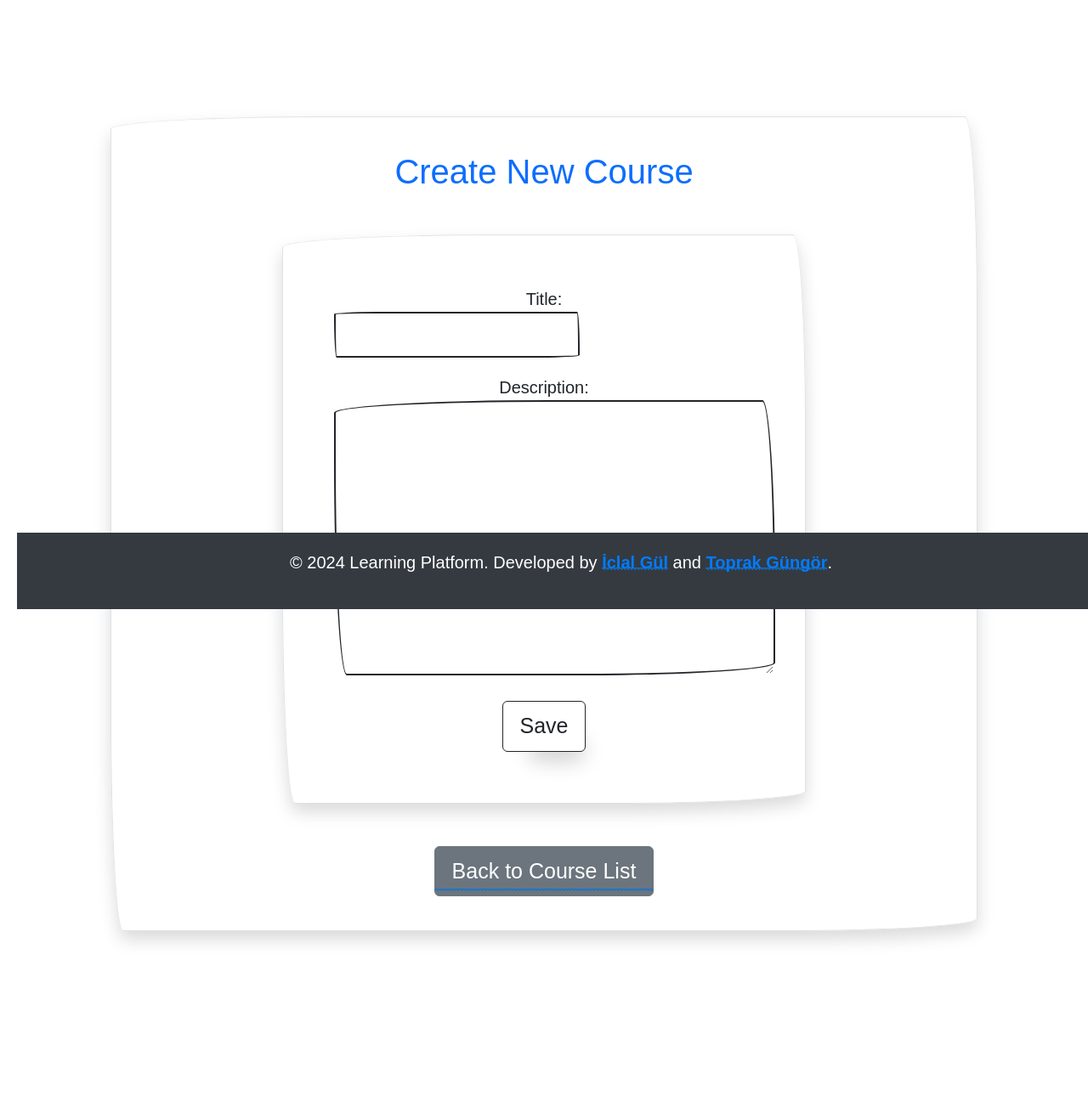
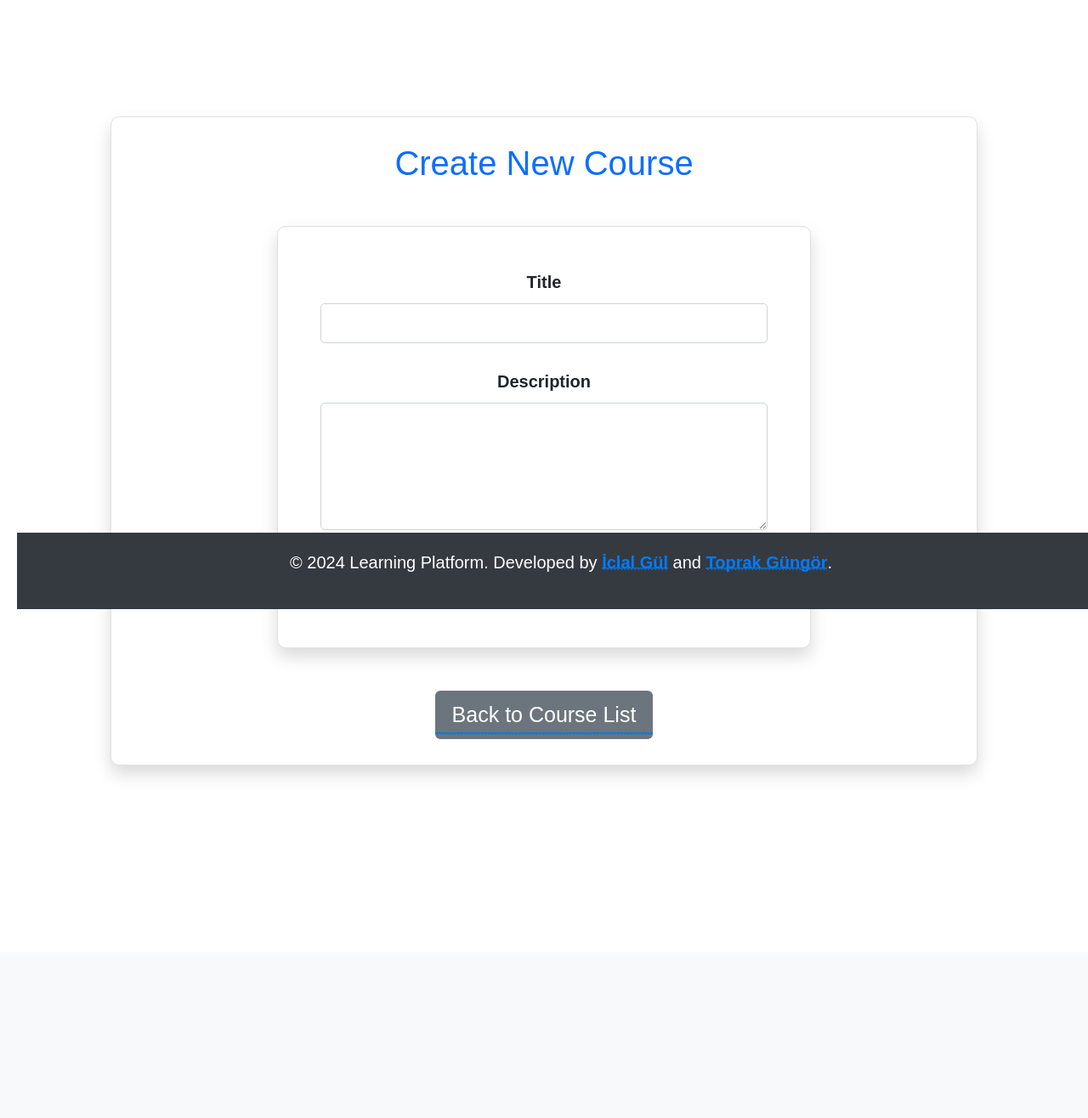
Before and after one commit to b2210356037/learning_platform, a Django app: page /courses/create/ in a window 1280 px wide. Shown: the part 83-1399 px from the top of the page at 85% size. After the commit the page ends 995 px from the top, so only its background shows below. Run offline with Django 5.2, Linux system fonts and the light colour scheme; a user stored in the database is signed in; some libraries are stand-ins or nearby versions; some web fonts are replaced.

Commit message:
html_fixed

```diff
--- a/learning_platform/static/css/styles.css
+++ b/learning_platform/static/css/styles.css
@@ -131,3 +131,54 @@ body {
     color: #ffffff;
     box-shadow: 0 4px 8px rgba(0, 0, 0, 0.2);
 }
+
+/* Genel Stil Ayarları */
+body {
+    padding-top: 5rem;
+    margin-bottom: 4rem;
+}
+
+.paper {
+    background-color: #ffffff; /* Beyaz arka plan rengi */
+    border-radius: 0.5rem; /* Köşe yuvarlaklığı */
+    padding: 1.5rem; /* İç boşluk */
+    box-shadow: 0 4px 8px rgba(0, 0, 0, 0.1); /* Hafif gölge */
+}
+
+/* Form Etiketleri ve Alanlar için Stil */
+.form-group {
+    margin-bottom: 1.5rem; /* Alanlar arasında boşluk */
+}
+
+.form-label {
+    font-weight: bold; /* Etiketlerin kalın font ile görünmesini sağlar */
+    margin-bottom: 0.5rem; /* Etiket ve input arasında boşluk */
+    display: block; /* Etiketi blok olarak gösterir */
+    text-align: center; /* Etiketleri ortalar */
+}
+
+.form-control {
+    display: block; /* Input kutusunu blok olarak gösterir */
+    width: 100%; /* Genişliği %100 yaparak tam genişlik sağlar */
+    border-radius: 0.25rem; /* Input köşelerini yuvarlar */
+    box-shadow: none; /* Input kutularının gölgesini kaldırır */
+}
+
+/* Textarea için Stil */
+textarea.form-control {
+    height: 150px; /* Yüksekliği ayarlar */
+    resize: vertical; /* Sadece dikey olarak yeniden boyutlandırılabilir */
+}
+
+/* Button için Stil */
+.btn-primary {
+    background-color: #007bff; /* Mavi arka plan rengi */
+    border: none; /* Kenar çizgilerini kaldırır */
+    box-shadow: none; /* Kendi gölgesini kaldırır */
+}
+
+.btn-secondary {
+    background-color: #6c757d; /* Gri arka plan rengi */
+    border: none; /* Kenar çizgilerini kaldırır */
+    box-shadow: none; /* Kendi gölgesini kaldırır */
+}
--- a/learning_platform/templates/courses/course_form.html
+++ b/learning_platform/templates/courses/course_form.html
@@ -2,18 +2,25 @@
 
 {% block content %}
 <div class="container my-5">
-    <section class="paper border shadow shadow-large">
+    <section class="paper border shadow shadow-large p-4">
         <h2 class="text-center mb-4 text-primary">
             {% if course %}Edit Course{% else %}Create New Course{% endif %}
         </h2>
 
         <div class="row justify-content-center">
             <div class="col-md-8">
-                <div class="paper border shadow shadow-large">
+                <div class="paper border shadow shadow-large p-4">
                     <div class="card-body">
                         <form method="post">
                             {% csrf_token %}
-                            {{ form.as_p }}
+                            <div class="form-group mb-4">
+                                <label for="id_title" class="form-label">Title</label>
+                                <input type="text" name="title" maxlength="200" required id="id_title" class="form-control">
+                            </div>
+                            <div class="form-group mb-4">
+                                <label for="id_description" class="form-label">Description</label>
+                                <textarea name="description" maxlength="500" required id="id_description" class="form-control"></textarea>
+                            </div>
                             <div class="text-center mt-4">
                                 <button type="submit" class="btn btn-primary btn-lg">Save</button>
                             </div>
```
